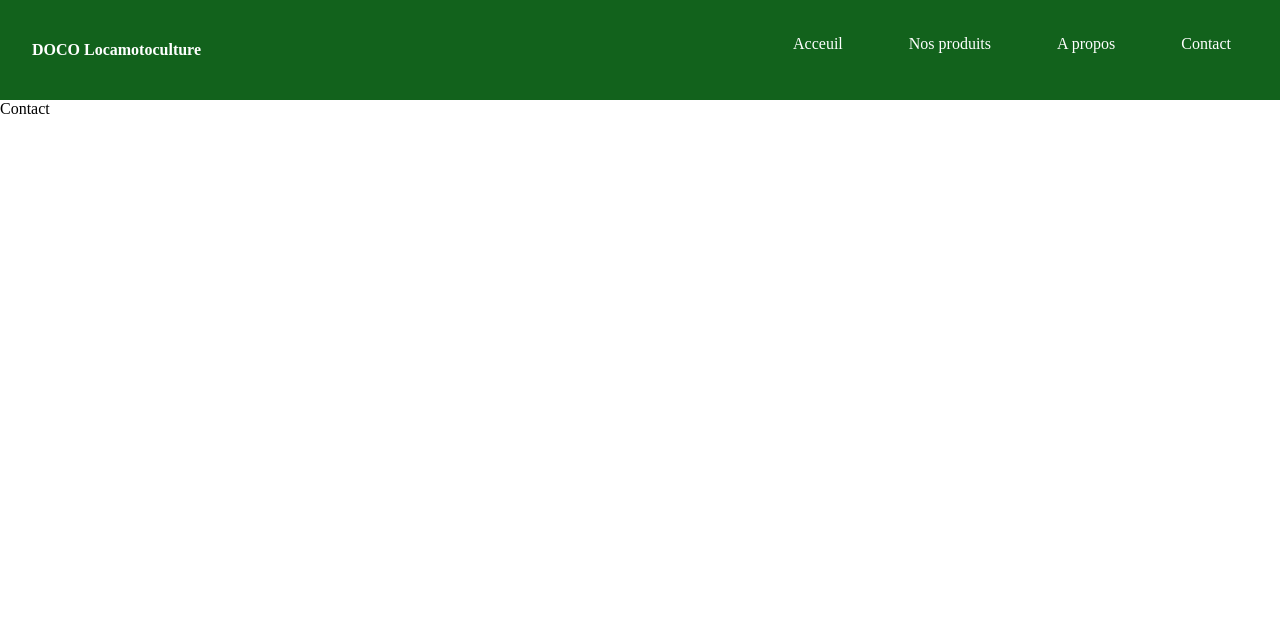
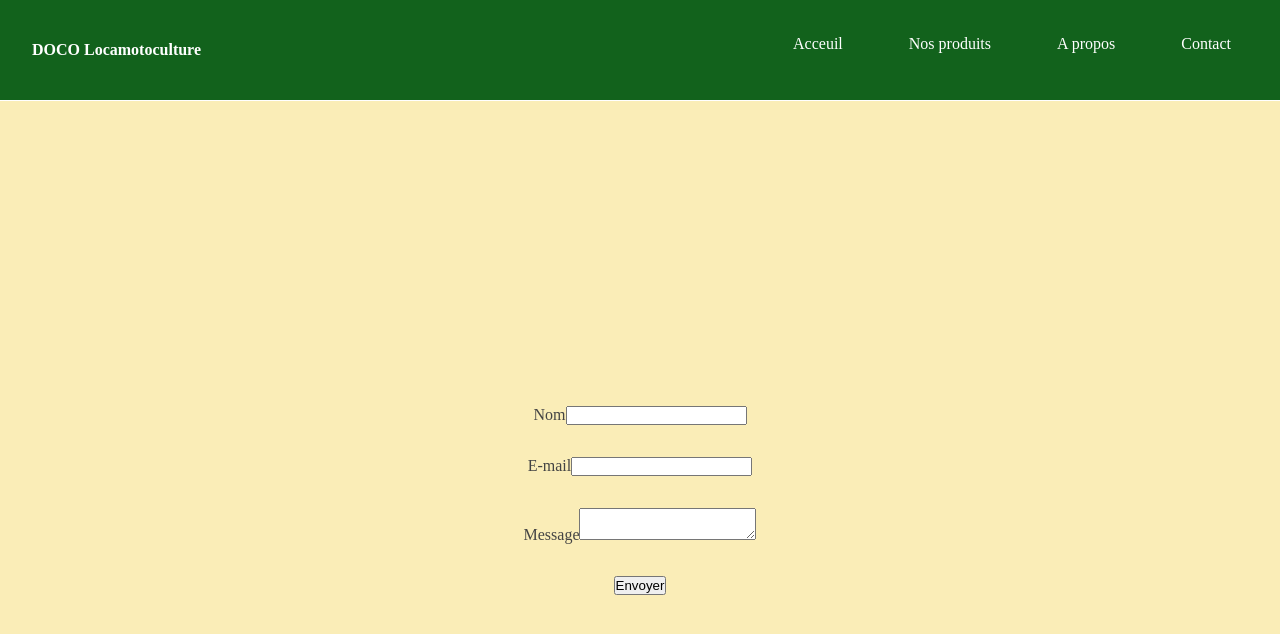
Before and after one commit to Mondot547/SARLDocoLocamotoculture, a React (Create React App) app: page /contact in a window 1280 px wide. Shown: the top 634 px of the page. Built offline with nearby package versions, Linux system fonts and the light colour scheme.

Commit message:
creation du foormutlaire cote client

```diff
--- a/src/pages/Contact.jsx
+++ b/src/pages/Contact.jsx
@@ -1,12 +1,60 @@
-import React from 'react';
+import React, { useState } from 'react';
 import Nav from '../components/menu/Nav';
+import './scss/Contact.scss';
 
 const Contact = () => {
+
+  const [name, setName] = useState('');
+  const [email, setEmail] = useState('');
+  const [message, setMessage] = useState('');
+
+  const handleSubmit = async (e) => {
+    e.preventDefault();
+    const response = await fetch('/api/contact', {
+      method: 'POST',
+      headers: {
+        'Content-Type': 'application/json',
+      },
+      body: JSON.stringify({ name, email, message}),
+    });
+    const data = await response.json();
+    console.log(data);
+  };
+
     return (
-        <div>
-            <Nav />
-            Contact
-        </div>
+        <>
+            <header>
+              <Nav />
+            </header>
+            <main className="contact">
+              <form onSubmit={handleSubmit}>
+                <div>
+                  <label htmlFor='name'>Nom</label>
+                  <input
+                    type='text'
+                    id='name'
+                    value={name}
+                    onChange={(e) => setName(e.target.value)} />
+                </div>
+                <div>
+                  <label htmlFor='email'>E-mail</label>
+                  <input
+                    type='email'
+                    id='email'
+                    value={email}
+                    onChange={(e) => setEmail(e.target.value)} />
+                </div>
+                <div>
+                  <label htmlFor='message'>Message</label>
+                  <textarea
+                    id='message'
+                    value={message}
+                    onChange={(e) => setMessage(e.target.value)} />
+                </div>
+                <button type='submit'>Envoyer</button>
+              </form>
+            </main>
+        </>
     );
 };
 
--- /dev/null
+++ b/src/pages/scss/Contact.scss
@@ -0,0 +1,14 @@
+.contact {
+  display: flex;
+  justify-content: center;
+  align-items: center;
+  height: 100vh;
+  form {
+    width: 80%;
+    display: flex;
+    flex-direction: column;
+    justify-content: center;
+    align-items: center;
+    gap: 2rem;
+  }
+}
```
Also changed, not shown: 2 other files (tests, documents, lock files or other folders).
